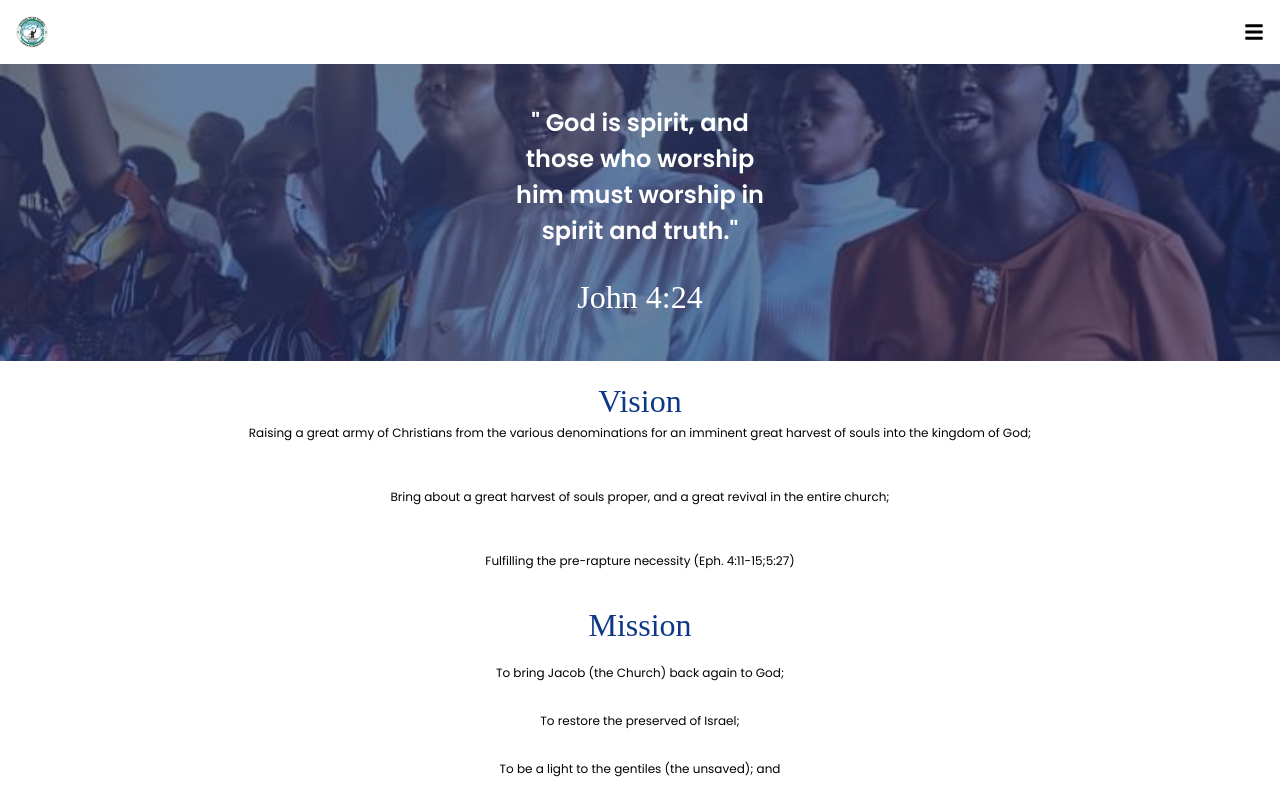
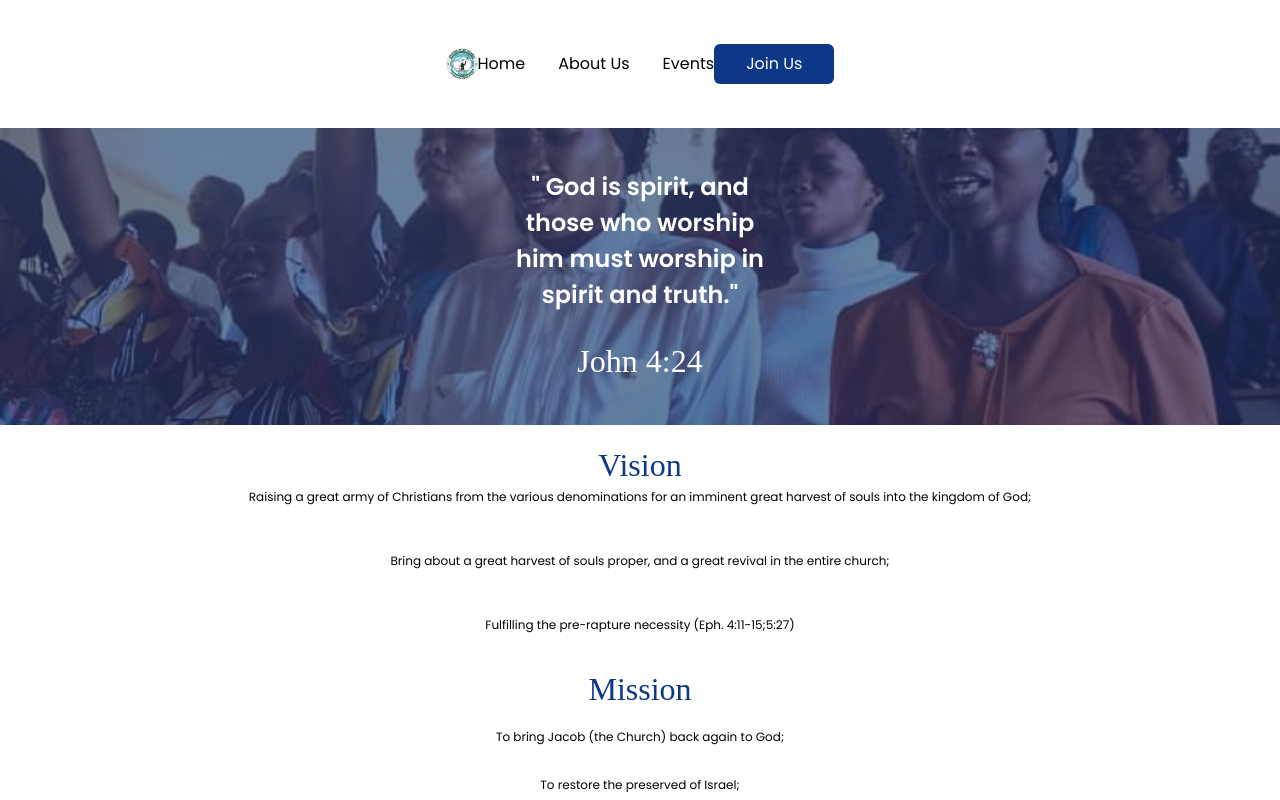
Before and after one commit to techmad60/WCF-UNN, a React (Vite) app: page / in a window 1280 px wide. Shown: the top 800 px of the page. Built offline with nearby package versions, Linux system fonts and the light colour scheme; a web font is replaced by a local one.

Commit message:
navbar-fixed

```diff
--- a/index.html
+++ b/index.html
@@ -4,7 +4,7 @@
     <meta charset="UTF-8" />
     <link rel="icon" type="/image/WCF-UNN-logo.png" href="/images/WCF-UNN-logo.png" />
     <meta name="viewport" content="width=device-width, initial-scale=1.0" />
-    <title>WCCRM FELLOWSHIP UNN</title>
+    <title>WATCHMAN CAMPUS FELLOWSHIP UNN</title>
   </head>
   <body>
     <div id="root"></div>
--- a/package.json
+++ b/package.json
@@ -16,7 +16,8 @@
     "@fortawesome/react-fontawesome": "^0.2.0",
     "react": "^18.2.0",
     "react-dom": "^18.2.0",
-    "react-icons": "^5.0.1"
+    "react-icons": "^5.0.1",
+    "react-scroll": "^1.9.0"
   },
   "devDependencies": {
     "@types/react": "^18.2.55",
--- a/src/App.jsx
+++ b/src/App.jsx
@@ -1,31 +1,48 @@
-import React from 'react';
+import React, {useState, useEffect} from 'react';
 import './App.css';
-import { FaBars } from 'react-icons/fa';
 import { FontAwesomeIcon } from '@fortawesome/react-fontawesome';
 import { library } from '@fortawesome/fontawesome-svg-core';
 import { fab } from '@fortawesome/free-brands-svg-icons';
-import { faCoffee, faCheckSquare} from '@fortawesome/free-solid-svg-icons';
-// import { faFacebook, faInstagram, faYoutube } from '@fortawesome/free-brands-svg-icons';
-
+import { faCheckSquare, faX } from '@fortawesome/free-solid-svg-icons'
+import Header from './components/Header';
 import twitterIcon from './assets/icons/phone.svg';
 
-library.add(fab, faCoffee);
-// import facebookIcon from './assets/icons/facebook.svg';
-// import youtubeIcon from './assets/icons/youtube.svg';
-// import telegramIcon from './assets/icons/telegram.svg';
-// import tiktokIcon from './assets/icons/tiktok.svg';
+library.add(fab, faX);
+
+
 
 
 
 function App() {
+  const [isNavOpen, setIsNavOpen] = useState(false);
+
+  const handleToggleNav = () => {
+    setIsNavOpen(!isNavOpen);
+  };
+
+  useEffect(() => {
+    // Add or remove a class to the body and html to disable/enable scrolling
+    const body = document.body;
+    const html = document.documentElement;
+
+    if (isNavOpen) {
+      body.style.overflow = 'hidden';
+      html.style.overflow = 'hidden';
+    } else {
+      body.style.overflow = 'visible';
+      html.style.overflow = 'visible';
+    }
+    // Clean up the effect on component unmount
+    return () => {
+      body.style.overflow = 'visible';
+      html.style.overflow = 'visible';
+    };
+  }, [isNavOpen]);
 
 
   return (
     <div className='flex flex-col font-poppins'>
-      <header className='flex justify-between p-4 items-center'>
-        <img src="/images/WCF-UNN-logo.png" alt="" className='w-8'/>
-        <FaBars className='text-xl' />
-      </header>
+      <Header handleToggleNav={handleToggleNav} isNavOpen={isNavOpen}/>
       <main>
         <section className='hero-img  bg-bg-mobile bg-no-repeat relative h-[297px] bg-cover bg-center'>
           <div className='absolute overlay bg-transparent-blue w-full flex flex-col items-center justify-center  top-0 left-0 h-[297px]'>
@@ -59,7 +76,7 @@ function App() {
           <p className='py-4 text-xs'>To be a light to the gentiles (the unsaved); and
           </p>
         </section>
-        <section className='bg-primary-blue flex flex-col justify-center items-center text-white text-center pt-8'>
+        <section className='bg-primary-blue flex flex-col justify-center items-center text-white text-center pt-8' id='about-us'>
           <h2 className='text-white text-[32px]'>About Us</h2>
 
           <p className='py-4 text-xs  leading-8 w-[274px]'>Founded in 2004, we’re the campus arm of the Watchman Catholic Chaismatic Renewal Movement located at the Univerity of Nigeria Nsukka.</p>
@@ -98,11 +115,11 @@ function App() {
             </div>
           </section>
         </div>
-        <section className='bg-event-blue flex flex-col justify-center items-center text-white text-center py-5'>
+        <section className='bg-event-blue flex flex-col justify-center items-center text-white text-center py-5' id='events'>
           <h2 className='text-[32px]'>Upcoming events</h2>
           <img src="./images/img-event.png" alt="" className='w-[272px] rounded-[20px] mt-6'/>
           <p className='font-semibold text-[20px] py-2'>Sister's Week</p>
-          <p className='px-12 pb-3 text-xs'>Topic: <span className='font-medium'>"The lord shall fight for you, and you shall hold your peace."</span></p>
+          <p className='px-12 pb-3 text-xs'>Topic: <span className='font-medium'>"THE EMERGENCE OF HOLY WOMEN OF INFLUENCE."</span></p>
           <p className='px-12 pb-3 text-xs'>Text: <span className='font-medium'> Exodus 14:14</span></p>
           <p className='pt-6 text-xs'>( Feb: 18th-25th )</p>
         </section>
@@ -175,7 +192,7 @@ function App() {
 
       </main>
 
-      <footer className='bg-primary-blue text-white py-12'>
+      <footer className='bg-primary-blue text-white pt-12 pb-8' id='contact-us'>
       <section className=' flex flex-col justify-center items-center text-xs '>
           <h2 className='text-[32px] py-4'>Contact Us</h2>
           <div className='py-6 leading-9'>
--- /dev/null
+++ b/src/components/Header.jsx
@@ -0,0 +1,111 @@
+import React from 'react'
+import { Link as ScrollLink, animateScroll as scroll } from 'react-scroll';
+import { FaBars } from 'react-icons/fa';
+import { FontAwesomeIcon } from '@fortawesome/react-fontawesome';
+
+const Header = ({handleToggleNav, isNavOpen}) => {
+  return (
+    <header className='relative p-4 md:p-8 lg:flex lg:justify-between lg:items-center lg:pt-8 lg:px-16 lg:mx-auto lg:max-w-5xl header'>
+    <div className='flex justify-between items-center lg:items-start'>
+        <img src="/images/logo.png" alt=""  className='w-8'/>
+        <button onClick={handleToggleNav} className='cursor-pointer lg:hidden outline-0 border-[0px]'>
+          <FaBars className='text-xl' />
+        </button>
+    </div>
+    {isNavOpen && (
+        <div
+          className="fixed top-0 left-0 w-[25vw] md:w-1/2 min-h-screen bg-black opacity-50 z-50"
+          onClick={handleToggleNav}
+        />
+      )}
+    <nav
+      aria-label='nav-mobile-header'
+      className={`absolute top-0 right-0 bg-white flex flex-col min-h-screen w-3/4 items-center  pt-4 transition-all duration-300 ease-in-out ${isNavOpen ? 'fixed' : 'hidden transform translate-x-full '} z-50`}
+    >
+      <button onClick={handleToggleNav} className=' lg:hidden '>
+        <FontAwesomeIcon icon = 'x' className='text-xl' />
+      </button>
+      <ul className='leading-[4rem] gap-[33px] mt-16 text-center text-xl'>
+        <li className='hover:text-primary-blue transition-all duration-300 ease-in-out cursor-pointer '>
+          <ScrollLink
+            onClick={() => isNavOpen && handleToggleNav()}
+            to='#'
+            smooth={true}
+            duration={300}>
+            Home
+          </ScrollLink>
+        </li>
+        <li className='hover:text-primary-blue transition-all duration-300 ease-in-out cursor-pointer '>
+          <ScrollLink
+            onClick={() => isNavOpen && handleToggleNav()}
+            to='about-us'
+            smooth={true}
+            duration={300}>
+            About Us
+          </ScrollLink>
+        </li>
+        <li className='hover:text-primary-blue transition-all duration-300 ease-in-out cursor-pointer '>
+        <ScrollLink
+            onClick={() => isNavOpen && handleToggleNav()}
+            to='events'
+            smooth={true}
+            duration={400}>
+            Events
+          </ScrollLink>
+        </li>
+      </ul>
+
+      <div className='flex flex-col mt-16 w-full items-center text-center lg:hidden'>
+      <ScrollLink
+            onClick={() => isNavOpen && handleToggleNav()}
+            to='contact-us'
+            smooth={true}
+            duration={400}
+            className='text-white bg-primary-blue p-2 rounded-md w-32 mb-4 lg:mb-0 hover:bg-active-blue'>
+            Join Us
+        </ScrollLink>
+      </div>
+    </nav>
+
+    <nav aria-label='nav-header'>
+        <ul className='leading-[4rem] lg:flex gap-[33px] text-center hidden'>
+            <li className='nav-desktop lg:hover:text-primary-blue transition-all duration-300 ease-in-out  cursor-pointer'>
+            <ScrollLink
+                to='#'
+                smooth={true}
+                duration={300}>
+                Home
+            </ScrollLink>
+            </li>
+            <li className='nav-desktop lg:hover:text-primary-blue transition-all duration-300 ease-in-out  cursor-pointer'>
+            <ScrollLink
+                to='about-us'
+                smooth={true}
+                duration={300}>
+                About Us
+            </ScrollLink>
+            </li>
+            <li className='nav-desktop lg:hover:text-primary-blue transition-all duration-300 ease-in-out  cursor-pointer'>
+            <ScrollLink
+                to='events'
+                smooth={true}
+                duration={400}>
+                Events
+            </ScrollLink>
+            </li>
+        </ul>
+    </nav>
+
+    <div className='lg:flex flex-row mt-10 w-full  lg:mt-0 lg:w-fit  hover:bg-active-blue active:translate-y-4 transition-all duration-300 ease-in-out bg-primary-blue text-white justify-center rounded-md items-center py-2 px-8  hidden'>
+        <ScrollLink
+            to='contact-us'
+            smooth={true}
+            duration={400}>
+            Join Us
+        </ScrollLink>
+    </div>
+  </header>
+  );
+};
+
+export default Header;
```
Also changed, not shown: public/images/logo.png (renamed from public/images/WCF-UNN-logo.png), 1 other file (tests, documents, lock files or other folders).
